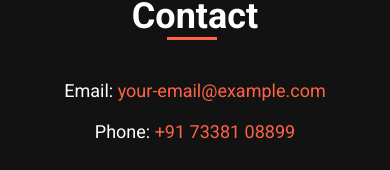
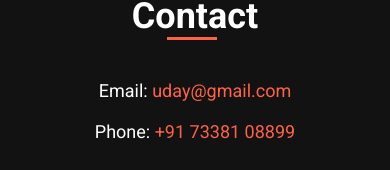
Before and after one commit to Arunpandiyan-12/Portfolio_UK, a plain HTML site: page index.html in a window 390 px wide. Shown: the part 2648-2818 px from the top of the page. Drawn offline with Linux system fonts and the light colour scheme.

```diff
--- a/index.html
+++ b/index.html
@@ -95,7 +95,7 @@
     <section id="contact">
         <div class="container">
             <h2>Contact</h2>
-            <p>Email: <a href="mailto:your-email@example.com">your-email@example.com</a></p>
+            <p>Email: <a href="mailto:your-email@example.com">uday@gmail.com</a></p>
             <p>Phone: <a href="tel:+91">+91 73381 08899</a></p>
         </div>
     </section>
```
